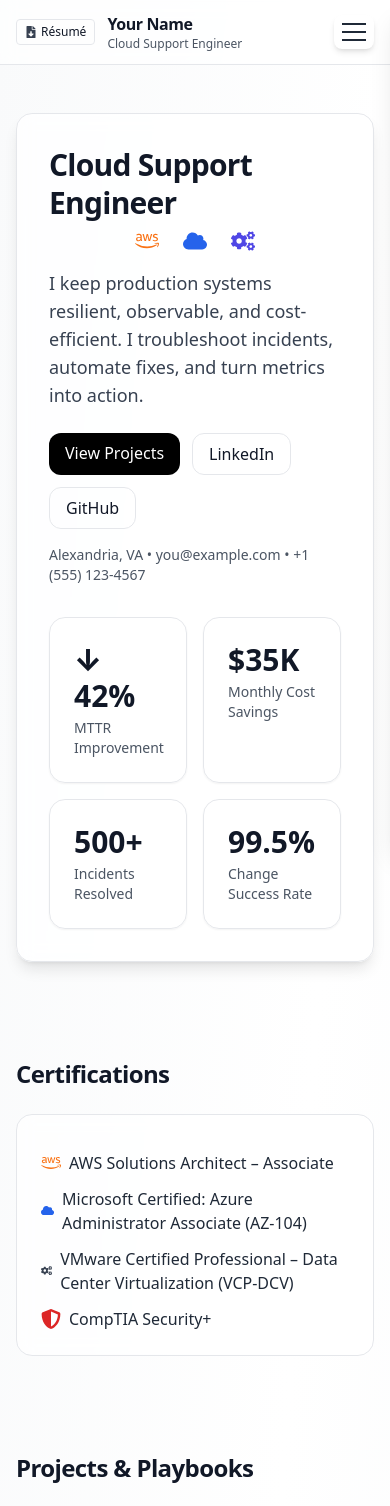
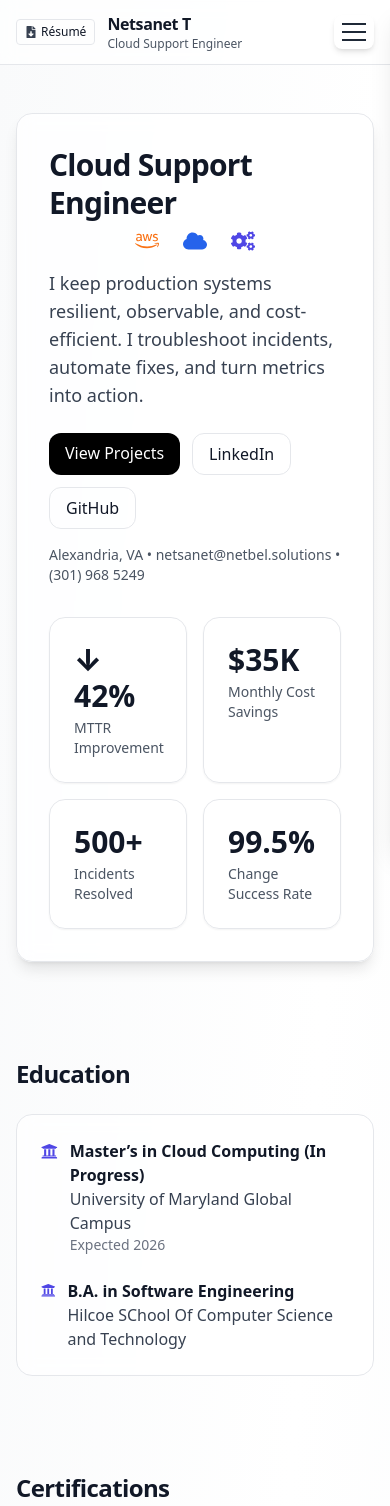
Before and after one commit to netbel131/cloud-showcase, a React (Vite) app: page / in a window 390 px wide. Shown: the top 1506 px of the page. Built offline with nearby package versions, Linux system fonts and the light colour scheme; the HTML template or start-up script is replaced by a standard one.

Commit message:
Update App.tsx with certification logos and Credly links

```diff
--- a/src/App.tsx
+++ b/src/App.tsx
@@ -17,19 +17,29 @@ import { SiMicrosoftazure, SiAzuredevops } from "react-icons/si";
 
 // ---------- Profile ----------
 const PROFILE = {
-  name: "Your Name",
+  name: "Netsanet T",
   title: "Cloud Support Engineer | AWS • Azure • DevOps",
   blurb:
     "I keep production systems resilient, observable, and cost-efficient. I troubleshoot incidents, automate fixes, and turn metrics into action.",
   location: "Alexandria, VA",
-  email: "you@example.com",
-  phone: "+1 (555) 123-4567",
-  linkedin: "https://www.linkedin.com/in/yourprofile",
-  github: "https://github.com/yourhandle",
+  email: "netsanet@netbel.solutions",
+  phone: "(301) 968 5249",
+  linkedin: "https://www.linkedin.com/in/netbel",
+  github: "https://github.com/netbel131",
   resumeUrl: "#", // replace with your resume link
-  school: "Your University (Placeholder)",
   };
-
+// ---------- Education ----------
+const EDUCATION = [
+  {
+    degree: "Master’s in Cloud Computing (In Progress)",
+    school: "University of Maryland Global Campus",
+    year: "Expected 2026",
+  },
+  {
+    degree: "B.A. in Software Engineering",
+    school: "Hilcoe SChool Of Computer Science and Technology ",
+    },
+];
 // ---------- Hero KPIs ----------
 const METRICS: { label: string; value: string }[] = [
   { label: "MTTR Improvement", value: "↓ 42%" },
@@ -65,20 +75,25 @@ const METRICS: { label: string; value: string }[] = [
     </a>
   ),
 },
-
 {
   name: "VMware Certified Professional – Data Center Virtualization (VCP-DCV)",
   icon: (
     <a
-        href="https://www.credly.com/badges/eb9ab32f-db8e-4891-bdc8-9dced9f3dedc/public_url"
+      href="https://www.credly.com/badges/your-vmware-badge-id" // 🔗 replace with your actual Credly/VMware badge link
       target="_blank"
       rel="noopener noreferrer"
       title="Click to verify on Credly"
     >
-        <FaCogs className="text-gray-700 text-xl hover:scale-110 transition-transform" />
+      <img
+        src="https://1000logos.net/wp-content/uploads/2020/09/VMware-Logo.png"
+        alt="VMware"
+        className="w-12 h-auto"
+      />
     </a>
   ),
 },
+
+
   {
     name: "CompTIA Security+",
     icon: (
@@ -441,8 +456,10 @@ export default function App() {
           >
             <FaFileDownload className="text-gray-700" /> Résumé
           </a>
-          <div className="mt-4 text-xs text-gray-500 px-3">
-            {PROFILE.location} • {PROFILE.email}
+          <div className="mt-4 text-sm text-gray-600">
+			{PROFILE.location} • {PROFILE.email} • {PROFILE.phone}
+			<br />
+			🎓 {PROFILE.school}
 				</div>
         </nav>
       </aside>
@@ -480,6 +497,23 @@ export default function App() {
           <KPI key={i} value={m.value} label={m.label} />
         ))}
       </div>
+    </div>
+  </div>
+</Section>
+{/* education */}
+<Section id="education" title="Education">
+  <div className="rounded-2xl border p-6 bg-white/70 backdrop-blur">
+    <div className="grid grid-cols-1 md:grid-cols-2 gap-6">
+      {EDUCATION.map((edu, i) => (
+        <div key={i} className="flex items-start gap-3">
+          <FaUniversity className="text-indigo-600 text-xl mt-1" />
+          <div className="flex flex-col">
+            <div className="font-semibold">{edu.degree}</div>
+            <div className="text-gray-700">{edu.school}</div>
+            <div className="text-sm text-gray-500">{edu.year}</div>
+          </div>
+        </div>
+      ))}
     </div>
   </div>
 </Section>
@@ -538,8 +572,11 @@ export default function App() {
       </Section>
 
       {/* Footer */}
-      <footer className="py-10 text-center text-sm text-gray-600">
-        © {new Date().getFullYear()} {PROFILE.name}. All rights reserved.
+      <footer className="mt-12 border-t pt-6 text-center text-sm text-gray-600">
+  <p>© {new Date().getFullYear()} {PROFILE.name}. All rights reserved.</p>
+  <p className="mt-2">
+    Built with <span className="font-semibold">React & Tailwind CSS</span>
+  </p>
 </footer>
     </div>
   );
```
Lines whose indentation alone changed are shown as unchanged.
